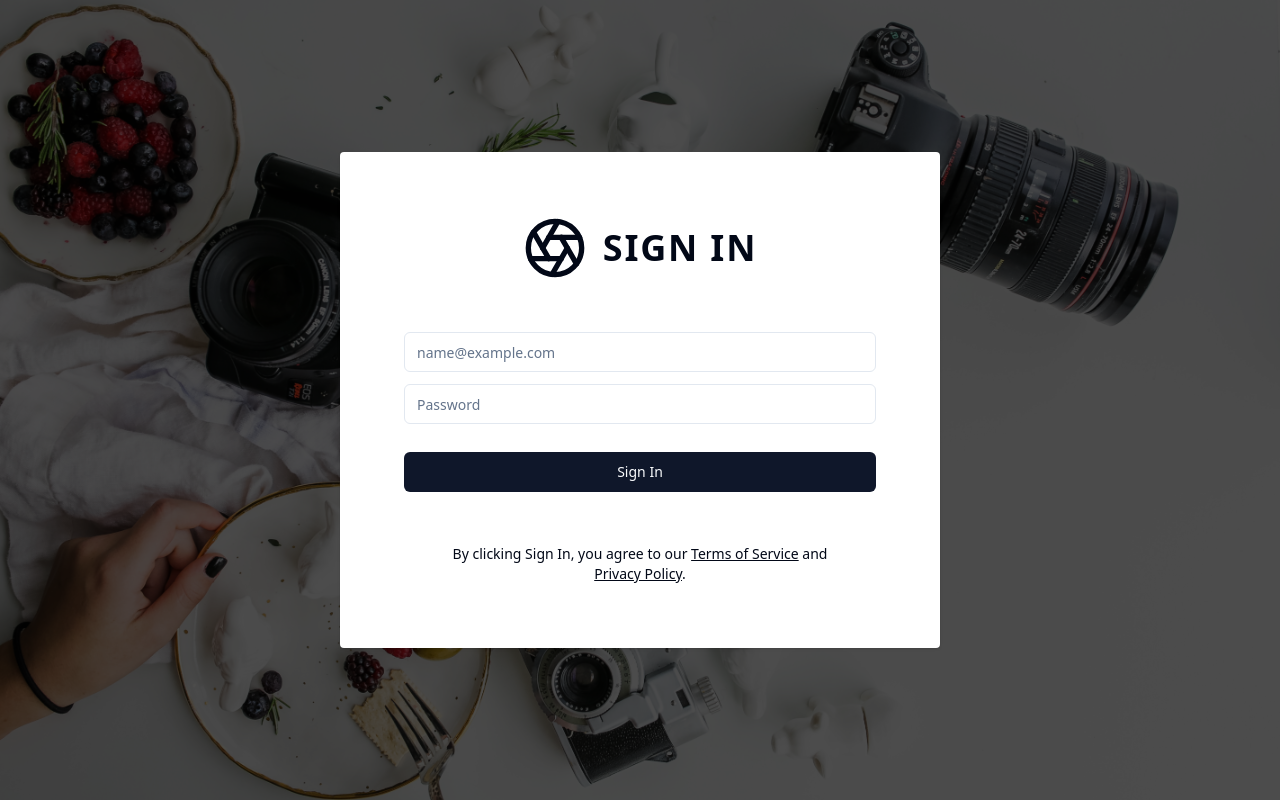
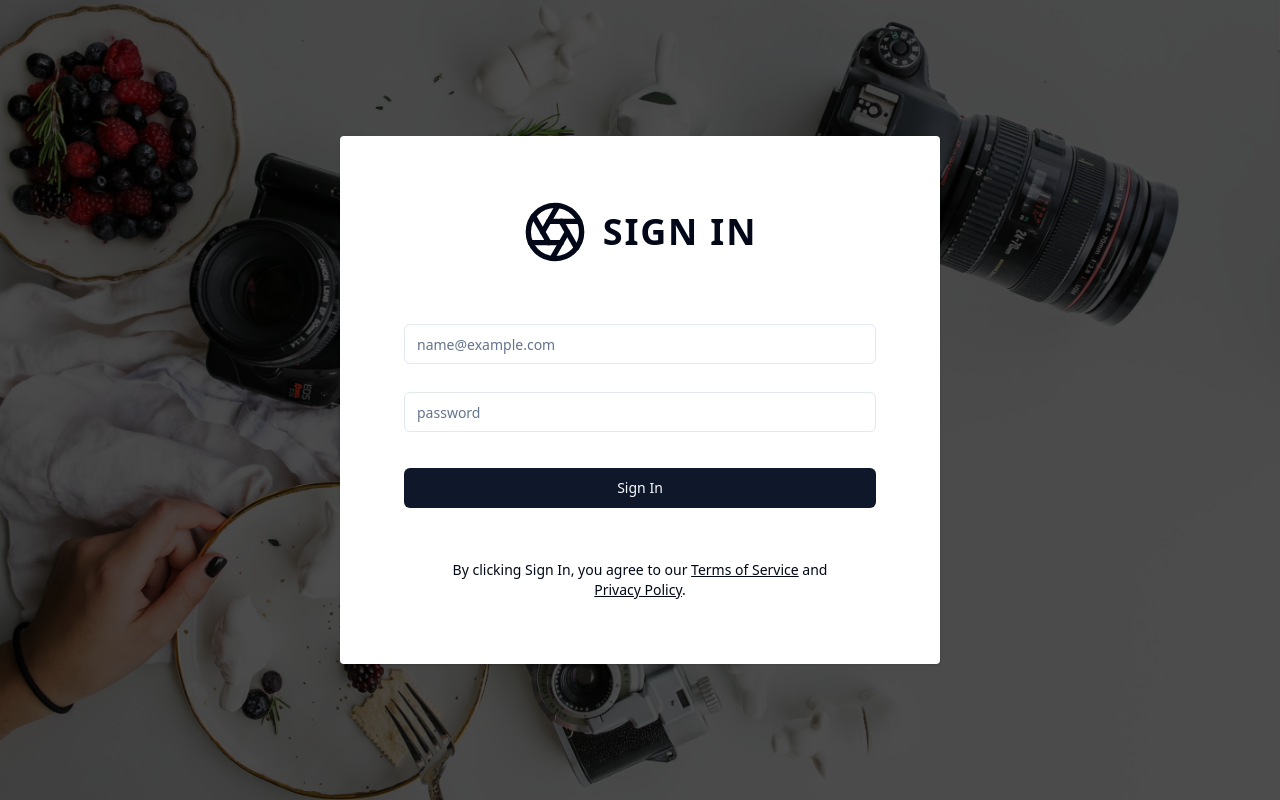
Before and after one commit to Chandima-R/iplpc, a Next.js app: page /login in a window 1280 px wide. Built offline with nearby package versions, Linux system fonts and the light colour scheme.

Commit message:
feat: update login form with react-hook-form

```diff
--- a/package.json
+++ b/package.json
@@ -9,6 +9,7 @@
     "lint": "next lint"
   },
   "dependencies": {
+    "@hookform/resolvers": "^3.3.2",
     "@radix-ui/react-alert-dialog": "^1.0.5",
     "@radix-ui/react-avatar": "^1.0.4",
     "@radix-ui/react-dialog": "^1.0.5",
@@ -25,8 +26,10 @@
     "react": "^18",
     "react-day-picker": "^8.9.1",
     "react-dom": "^18",
+    "react-hook-form": "^7.48.2",
     "tailwind-merge": "^2.0.0",
-    "tailwindcss-animate": "^1.0.7"
+    "tailwindcss-animate": "^1.0.7",
+    "zod": "^3.22.4"
   },
   "devDependencies": {
     "@types/node": "^20",
--- /dev/null
+++ b/src/app/(test)/test/page.tsx
@@ -0,0 +1,69 @@
+"use client"
+
+import { zodResolver } from "@hookform/resolvers/zod"
+import { useForm } from "react-hook-form"
+import * as z from "zod"
+
+import { Button } from "@/components/ui/button"
+import {
+    Form,
+} from "@/components/ui/form"
+import {InputField} from "@/components/shared/InputField";
+import {MultiLineInputField} from "@/components/shared/MultiLineInputField";
+import {useState} from "react";
+
+const formSchema = z.object({
+    username: z.string().min(2, {
+        message: "Username must be at least 2 characters.",
+    }).nonempty('Username is required.'),
+    phone: z.string().min(2, {
+        message: "Phone must be at least 2 characters."}).nonempty('Phone is required.'),
+    about: z.string().min(2, {
+        message: "Description must be at least 2 characters."}).nonempty('Description is required.'),
+})
+
+export default function ProfilePage() {
+    const [required, setRequired] = useState(false)
+    // ...
+
+    const form = useForm<z.infer<typeof formSchema>>({
+        resolver: zodResolver(formSchema),
+        defaultValues: {
+            username: "",
+            phone: "",
+            about: "",
+        },
+    })
+
+    function onSubmit(values: z.infer<typeof formSchema>) {
+        // Do something with the form values.
+        // ✅ This will be type-safe and validated.
+        console.log(values)
+    }
+
+    return (
+        <Form {...form}>
+            <form onSubmit={form.handleSubmit(onSubmit)} className="space-y-8">
+                <InputField
+                    label={'username label'}
+                    placeholder={'input box'}
+                    name="username"
+                    required={true}
+                 type={'text'}/>
+                <InputField
+                    label={'phone label'}
+                    placeholder={'input box'}
+                    name="phone"
+                    required={true}
+                 type={'text'}/>
+                <MultiLineInputField
+                    label={'multiline label'}
+                    placeholder={'multiline box'}
+                    name="about"
+                    required={true}
+                />
+                <Button type="submit">Submit</Button>
+            </form>
+        </Form>
+    )
+}
--- a/src/components/login/Login.tsx
+++ b/src/components/login/Login.tsx
@@ -1,21 +1,43 @@
 'use client'
 
-import { Label } from "@radix-ui/react-label"
 import Image from "next/image"
 import { useState } from "react"
 import { Button } from "../ui/button"
-import { Input } from "../ui/input"
 import { Icons } from "../shared/Icons"
 import Link from "next/link"
 import { Aperture } from "lucide-react"
+import {InputField} from "@/components/shared/InputField";
+import * as z from "zod";
+import {zodResolver} from "@hookform/resolvers/zod";
+import {useForm} from "react-hook-form";
+import { Form } from "../ui/form"
 
+const loginSchema = z.object({
+    email: z.string().email('Please enter a valid email address.'),
+    password: z.string().min(8, {
+        message: "Password must be at least 8 characters.",
+    }).nonempty('Password is required.'),
+})
 export const Login = () => {
     const [isLoading, setIsLoading] = useState<boolean>(false)
 
     const randomImage = Math.floor(Math.random() * 10)
 
-    const handleSubmit =  (data: any) => {
-        console.log('submit', data)
+    const form = useForm<z.infer<typeof loginSchema>>({
+        resolver: zodResolver(loginSchema),
+        defaultValues: {
+            email: "",
+            password: "",
+        },
+    })
+    const onSubmit = (values: z.infer<typeof loginSchema>) => {
+        try{
+            setIsLoading(true)
+            console.log(values)
+        }catch(error){
+            console.log(error)
+        }finally{
+            setIsLoading(false)}
     }
 
     return(
@@ -33,7 +55,8 @@
             />
             <div>
 
-            <form onSubmit={handleSubmit} className="z-20 absolute h-screen top-0 bottom-0 left-0 right-0 flex items-center justify-center mx-4">
+                <Form {...form}>
+                    <form onSubmit={form.handleSubmit(onSubmit)} className="z-20 absolute h-screen top-0 bottom-0 left-0 right-0 flex items-center justify-center mx-4">
                         <div className="grid gap-3 w-[600px] p-16 bg-white rounded shadow">
                             <div className="flex items-center justify-center w-full mb-10">
                                 <Aperture className="w-16 h-16 mr-4" />
@@ -41,34 +64,23 @@
                                     sign in
                                 </h1>
                             </div>
+
                             <div className="grid gap-1">
-                            <Label className="sr-only" htmlFor="email">
-                                Email
-                            </Label>
-                            <Input
-                            id="email"
-                            placeholder="name@example.com"
-                            type="email"
-                            autoCapitalize="none"
-                            autoComplete="email"
-                            autoCorrect="off"
-                            disabled={isLoading}
+                                <InputField
+                                    placeholder={'name@example.com'}
+                                    name={'email'}
+                                    type={'email'}
                                 />
                             </div>
 
                             <div className="grid gap-1">
-                            <Label className="sr-only" htmlFor="password">
-                            Password
-                            </Label>
-                            <Input
-                            id="password"
-                            placeholder="Password"
-                            type="password"
-                            autoCapitalize="none"
-                            autoComplete="password"
-                            autoCorrect="off"
-                            disabled={isLoading}
+                                <div className="grid gap-1">
+                                    <InputField
+                                        placeholder={'password'}
+                                        name={'password'}
+                                        type={'password'}
                                     />
+                                </div>
                             </div>
 
                             <Button disabled={isLoading} className="mt-4">
@@ -91,6 +103,7 @@
                             </div>
                         </div>
                     </form>
+                </Form>
             </div>
         </div>
     )
--- /dev/null
+++ b/src/components/shared/InputField.tsx
@@ -0,0 +1,41 @@
+import {Input} from "@/components/ui/input";
+import {FormControl, FormDescription, FormField, FormItem, FormLabel, FormMessage} from "@/components/ui/form";
+
+interface InputFieldProps {
+    placeholder: string;
+    description?: string;
+    label?: string;
+    name: string;
+    type: string;
+    autocomplete?: string;
+    disabled?: boolean;
+    required?: boolean;
+}
+export const InputField = ({placeholder, description, label, name, autocomplete, type, disabled, required}: InputFieldProps) => {
+    return (
+        <FormField
+            name={name}
+            render={({ field }) => (
+                <FormItem>
+                    <FormLabel className={'capitalize text-sm'}>
+                        {label}
+                        {required && <span className="text-red-500"> *</span>}
+                    </FormLabel>
+                    <FormControl>
+                        <Input
+                            placeholder={placeholder}
+                            {...field}
+                            type={type}
+                            autoComplete={autocomplete}
+                            disabled={disabled}
+                        />
+                    </FormControl>
+                    <FormDescription>
+                        {description}
+                    </FormDescription>
+                    <FormMessage className={'text-xs'}/>
+                </FormItem>
+            )}
+        />
+    );
+}
--- /dev/null
+++ b/src/components/shared/MultiLineInputField.tsx
@@ -0,0 +1,33 @@
+import {FormControl, FormDescription, FormField, FormItem, FormLabel, FormMessage} from "@/components/ui/form";
+import {Textarea} from "@/components/ui/textarea";
+
+interface MultiLineInputFieldProps {
+    placeholder: string;
+    description?: string;
+    label: string;
+    name: string;
+    required?: boolean;
+
+}
+export const MultiLineInputField = ({placeholder, description, label, name, required}: MultiLineInputFieldProps) => {
+    return (
+        <FormField
+            name={name}
+            render={({ field }) => (
+                <FormItem>
+                    <FormLabel className={'capitalize text-sm'}>
+                        {label}
+                        {required && <span className="text-red-500"> *</span>}
+                    </FormLabel>
+                    <FormControl>
+                        <Textarea placeholder={placeholder} {...field} />
+                    </FormControl>
+                    <FormDescription>
+                        {description}
+                    </FormDescription>
+                    <FormMessage className={'text-xs'}/>
+                </FormItem>
+            )}
+        />
+    );
+}
--- /dev/null
+++ b/src/components/ui/form.tsx
@@ -0,0 +1,176 @@
+import * as React from "react"
+import * as LabelPrimitive from "@radix-ui/react-label"
+import { Slot } from "@radix-ui/react-slot"
+import {
+  Controller,
+  ControllerProps,
+  FieldPath,
+  FieldValues,
+  FormProvider,
+  useFormContext,
+} from "react-hook-form"
+
+import { cn } from "@/lib/utils"
+import { Label } from "@/components/ui/label"
+
+const Form = FormProvider
+
+type FormFieldContextValue<
+  TFieldValues extends FieldValues = FieldValues,
+  TName extends FieldPath<TFieldValues> = FieldPath<TFieldValues>
+> = {
+  name: TName
+}
+
+const FormFieldContext = React.createContext<FormFieldContextValue>(
+  {} as FormFieldContextValue
+)
+
+const FormField = <
+  TFieldValues extends FieldValues = FieldValues,
+  TName extends FieldPath<TFieldValues> = FieldPath<TFieldValues>
+>({
+  ...props
+}: ControllerProps<TFieldValues, TName>) => {
+  return (
+    <FormFieldContext.Provider value={{ name: props.name }}>
+      <Controller {...props} />
+    </FormFieldContext.Provider>
+  )
+}
+
+const useFormField = () => {
+  const fieldContext = React.useContext(FormFieldContext)
+  const itemContext = React.useContext(FormItemContext)
+  const { getFieldState, formState } = useFormContext()
+
+  const fieldState = getFieldState(fieldContext.name, formState)
+
+  if (!fieldContext) {
+    throw new Error("useFormField should be used within <FormField>")
+  }
+
+  const { id } = itemContext
+
+  return {
+    id,
+    name: fieldContext.name,
+    formItemId: `${id}-form-item`,
+    formDescriptionId: `${id}-form-item-description`,
+    formMessageId: `${id}-form-item-message`,
+    ...fieldState,
+  }
+}
+
+type FormItemContextValue = {
+  id: string
+}
+
+const FormItemContext = React.createContext<FormItemContextValue>(
+  {} as FormItemContextValue
+)
+
+const FormItem = React.forwardRef<
+  HTMLDivElement,
+  React.HTMLAttributes<HTMLDivElement>
+>(({ className, ...props }, ref) => {
+  const id = React.useId()
+
+  return (
+    <FormItemContext.Provider value={{ id }}>
+      <div ref={ref} className={cn("space-y-2", className)} {...props} />
+    </FormItemContext.Provider>
+  )
+})
+FormItem.displayName = "FormItem"
+
+const FormLabel = React.forwardRef<
+  React.ElementRef<typeof LabelPrimitive.Root>,
+  React.ComponentPropsWithoutRef<typeof LabelPrimitive.Root>
+>(({ className, ...props }, ref) => {
+  const { error, formItemId } = useFormField()
+
+  return (
+    <Label
+      ref={ref}
+      className={cn(error && "text-destructive", className)}
+      htmlFor={formItemId}
+      {...props}
+    />
+  )
+})
+FormLabel.displayName = "FormLabel"
+
+const FormControl = React.forwardRef<
+  React.ElementRef<typeof Slot>,
+  React.ComponentPropsWithoutRef<typeof Slot>
+>(({ ...props }, ref) => {
+  const { error, formItemId, formDescriptionId, formMessageId } = useFormField()
+
+  return (
+    <Slot
+      ref={ref}
+      id={formItemId}
+      aria-describedby={
+        !error
+          ? `${formDescriptionId}`
+          : `${formDescriptionId} ${formMessageId}`
+      }
+      aria-invalid={!!error}
+      {...props}
+    />
+  )
+})
+FormControl.displayName = "FormControl"
+
+const FormDescription = React.forwardRef<
+  HTMLParagraphElement,
+  React.HTMLAttributes<HTMLParagraphElement>
+>(({ className, ...props }, ref) => {
+  const { formDescriptionId } = useFormField()
+
+  return (
+    <p
+      ref={ref}
+      id={formDescriptionId}
+      className={cn("text-sm text-muted-foreground", className)}
+      {...props}
+    />
+  )
+})
+FormDescription.displayName = "FormDescription"
+
+const FormMessage = React.forwardRef<
+  HTMLParagraphElement,
+  React.HTMLAttributes<HTMLParagraphElement>
+>(({ className, children, ...props }, ref) => {
+  const { error, formMessageId } = useFormField()
+  const body = error ? String(error?.message) : children
+
+  if (!body) {
+    return null
+  }
+
+  return (
+    <p
+      ref={ref}
+      id={formMessageId}
+      className={cn("text-sm font-medium text-destructive", className)}
+      {...props}
+    >
+      {body}
+    </p>
+  )
+})
+FormMessage.displayName = "FormMessage"
+
+export {
+  useFormField,
+  Form,
+  FormItem,
+  FormLabel,
+  FormControl,
+  FormDescription,
+  FormMessage,
+  FormField,
+}
```
Also changed, not shown: src/app/(test)/layout.tsx (added, +18 -0 lines), 1 other file (tests, documents, lock files or other folders). Lines whose indentation alone changed are shown as unchanged.
